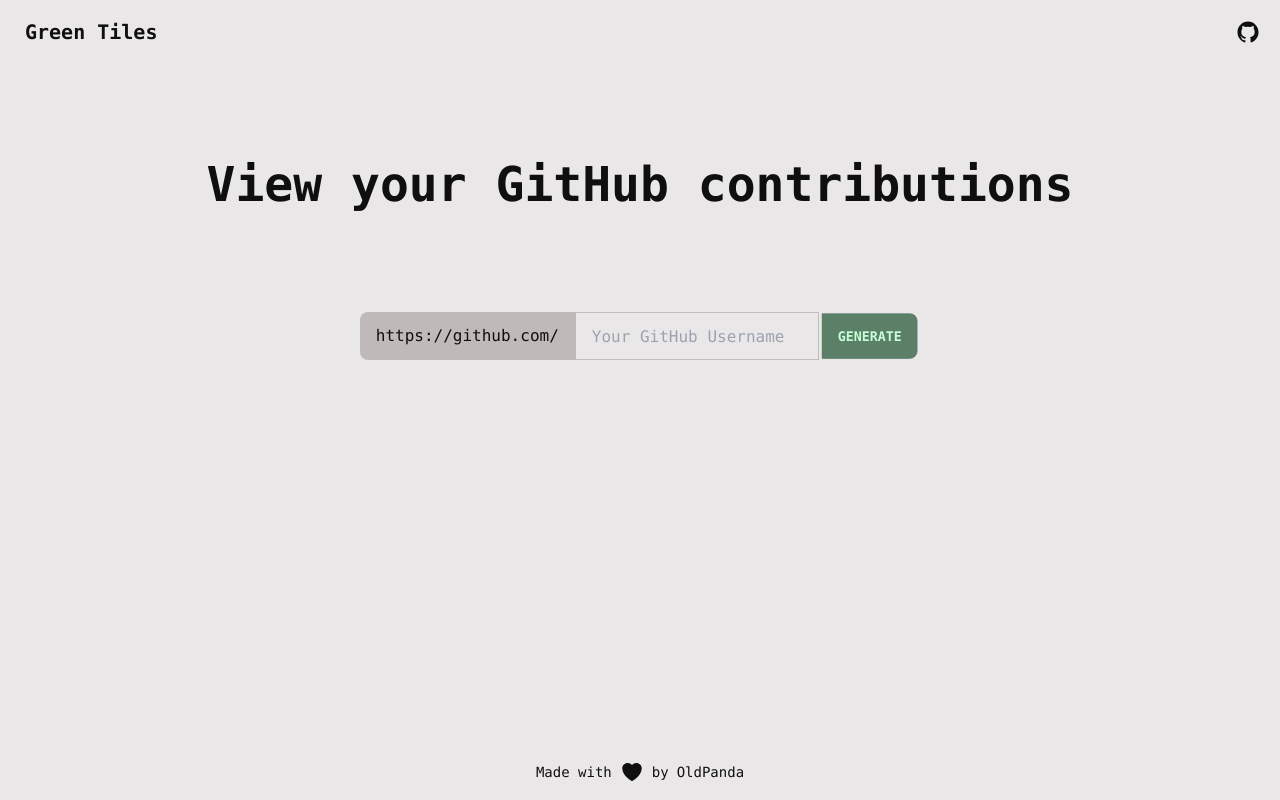
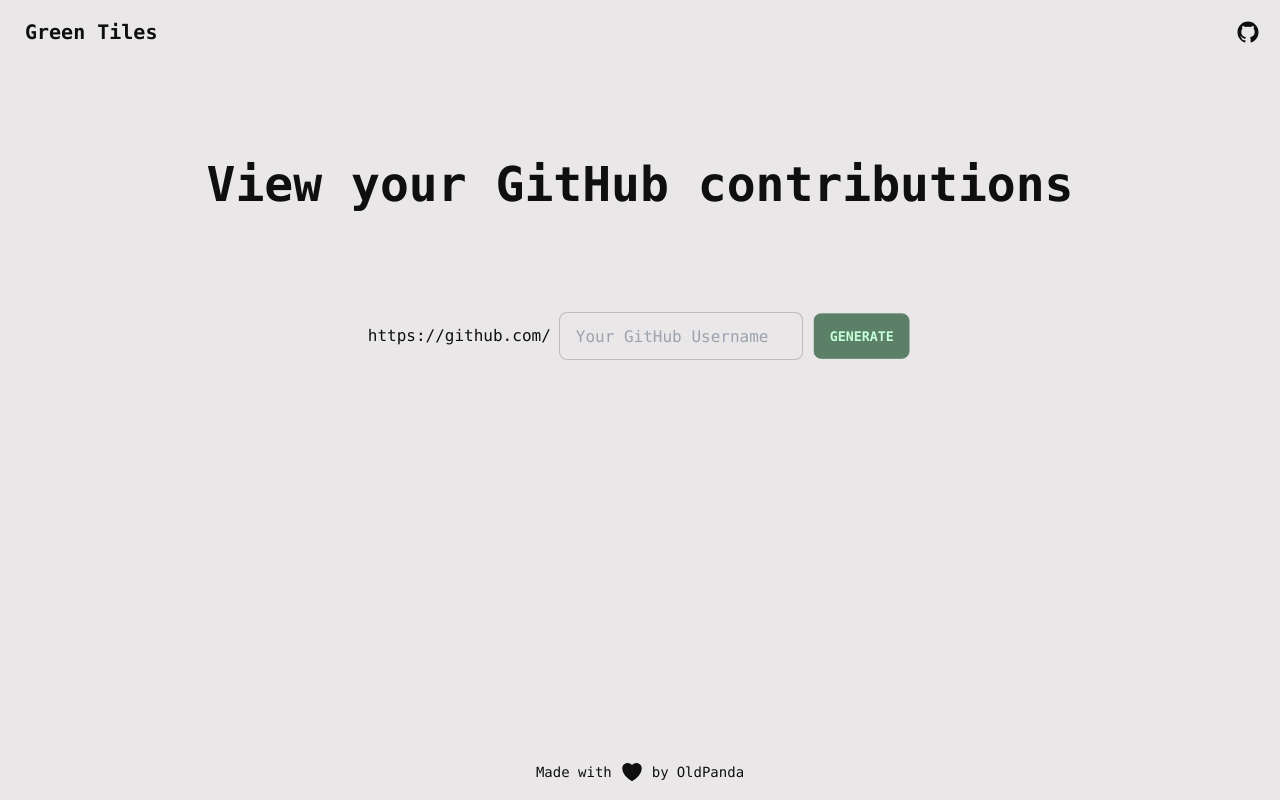
Before and after one commit to OldPanda/green-tiles, a Vue app: page / in a window 1280 px wide. Built offline with nearby package versions, Linux system fonts and the light colour scheme.

Commit message:
upgrade dependencies (#28)
* upgrade dependencies

* fix ui

```diff
--- a/src/components/Hero.vue
+++ b/src/components/Hero.vue
@@ -6,8 +6,8 @@
         <br />
         <!-- Show on desktop screen -->
         <div class="hidden lg:block">
-          <div class="input-group flex justify-center py-20">
-            <span>{{ GITHUB_PROFILE_PREFIX }}</span>
+          <div class="flex flex-row items-center justify-center gap-2 py-20">
+            <span class="whitespace-nowrap">{{ GITHUB_PROFILE_PREFIX }}</span>
             <input required type="text" placeholder="Your GitHub Username" class="input input-bordered"
               :class="{ 'input-error': showAlert }" v-model="username" />
             <button class="btn btn-primary loading" v-if="loadingStore.isLoading">Generating...</button>
```
Also changed, not shown: package.json (+5 -5 lines), 1 other file (tests, documents, lock files or other folders).
